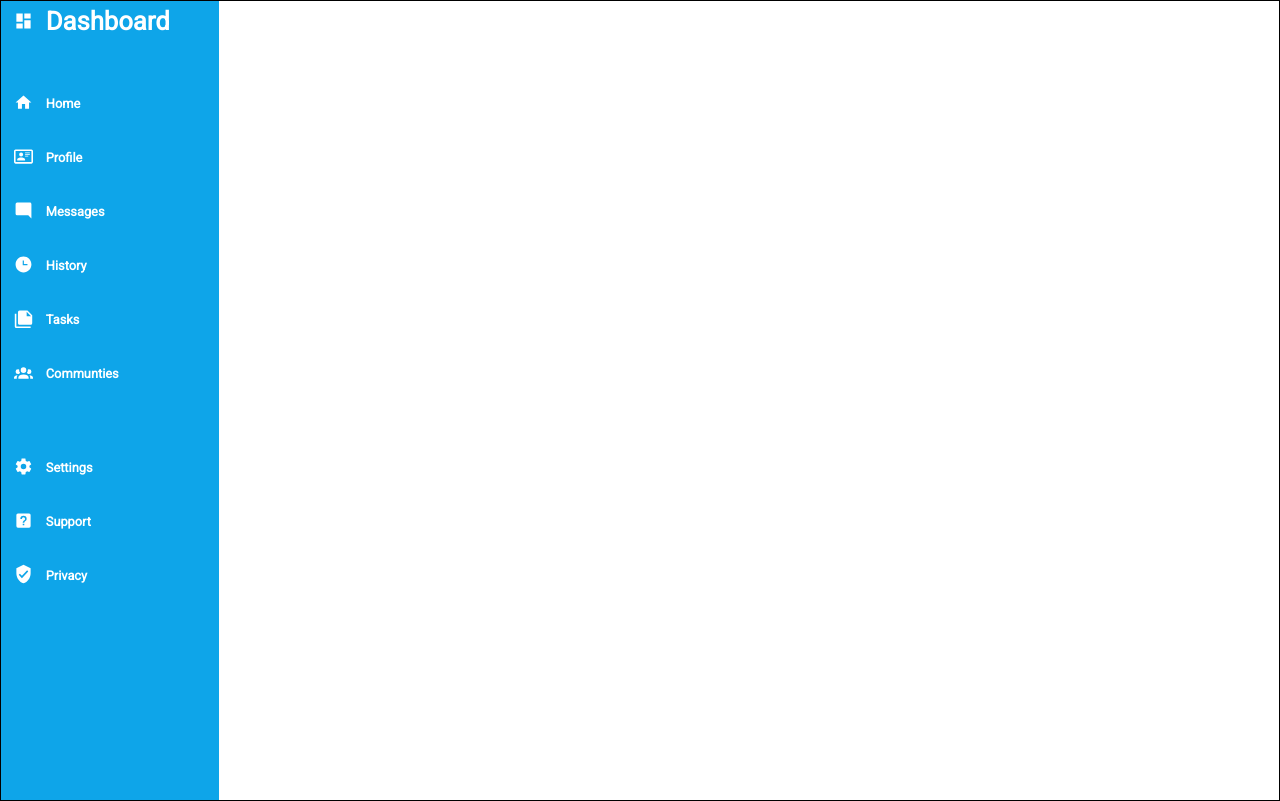
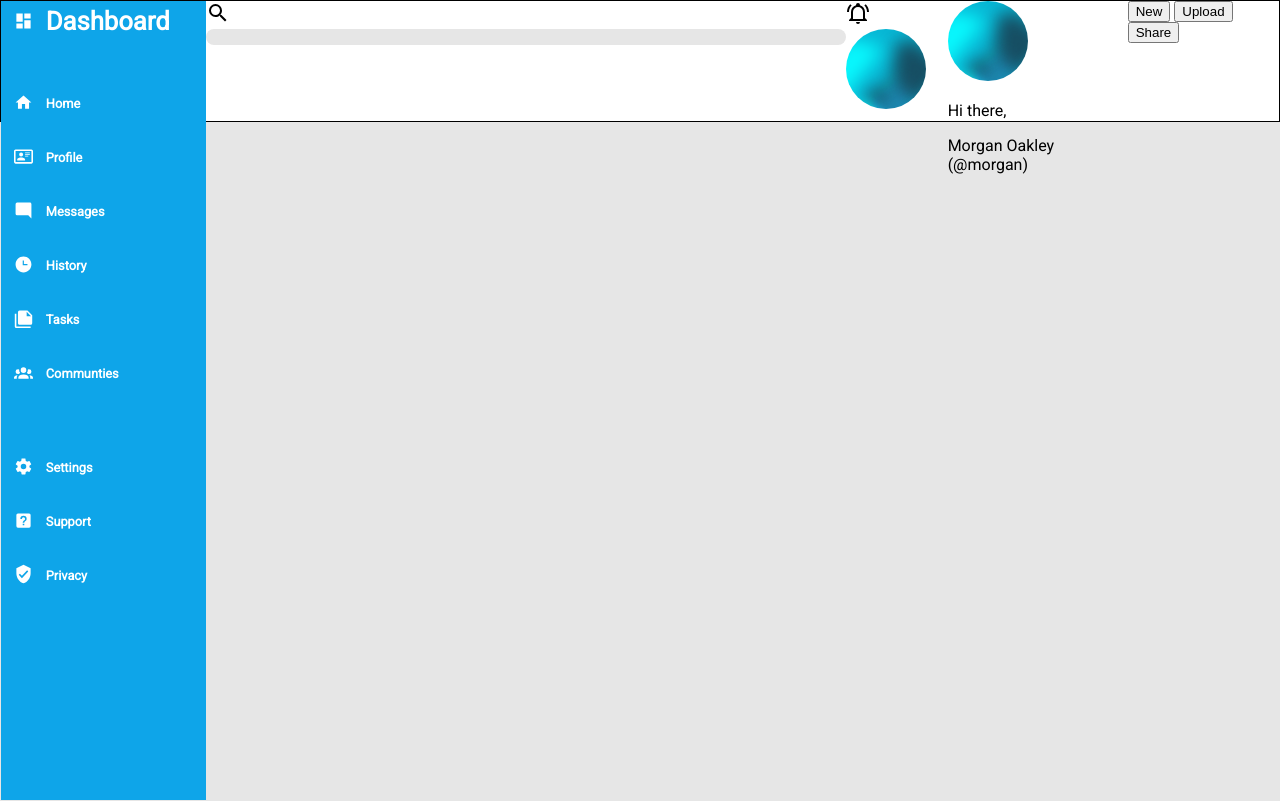
Before and after one commit to tcjbeee/admin-dashboard, a plain HTML site: page index.html in a window 1280 px wide. Drawn offline with Linux system fonts and the light colour scheme.

Commit message:
Added Header, Search Bar & Profile Info

```diff
--- a/index.html
+++ b/index.html
@@ -88,11 +88,26 @@
         <div class = "header">
 
             <div class = "search">
-                <div class = "searchIcon"></div>
+                <img class = "searchIcon" src = "icons/search.svg">
                 <div class = "searchBar"></div>
             </div>
 
-            <div class = "notifications"></div>
+            <div class = "profile">
+                <img class = "notifications" src = "icons/notifications.svg">
+                <img class = "avatar" src="icons/avatar.svg">
+            </div>
+
+            <div class = "welcome">
+                <img class = "avatarBig" src="icons/avatar.svg">
+                <p id = "hi">Hi there,</p>
+                <p id = "name">Morgan Oakley (@morgan)</p>
+            </div>
+
+            <div class = "buttons">
+                <button>New</button>
+                <button>Upload</button>
+                <button>Share</button>
+            </div>
 
         </div>
 
--- a/style.css
+++ b/style.css
@@ -1,20 +1,34 @@
 body {
     font-family: Roboto, Arial, Helvetica, sans-serif;
     margin: 0;
+    background-color: rgb(230, 230, 230);
 }
 
 .dashboard {
     display: grid;
     border: 1px solid black;
+    grid-template-columns: 16vw auto;
+    grid-template-rows: 15vh auto;
 }
 
 .dashboardMenu {
     background-color: #0ea5e9;
     color: white;
     height: 75vh;
-    width: 16vw;
     padding-left: 1vw;
     padding-bottom: 24.85vh;
+}
+
+.header {
+    display: flex;
+    background-color: white;
+}
+
+.searchBar {
+    background-color: rgb(230, 230, 230);
+    height: 2vh;
+    width: 50vw;
+    border-radius: 20px;
 }
 
 .dashboardMenu .svg {
```
